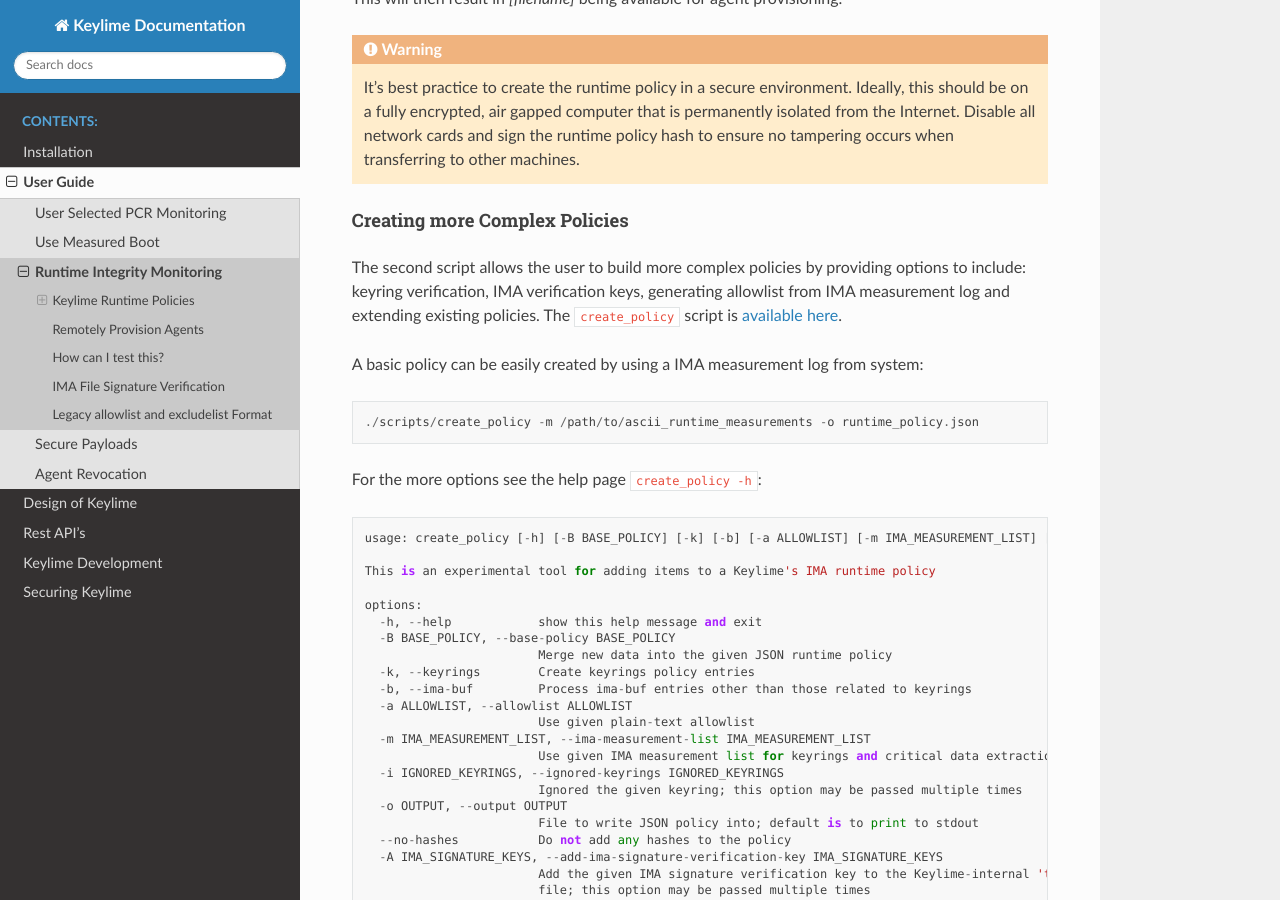
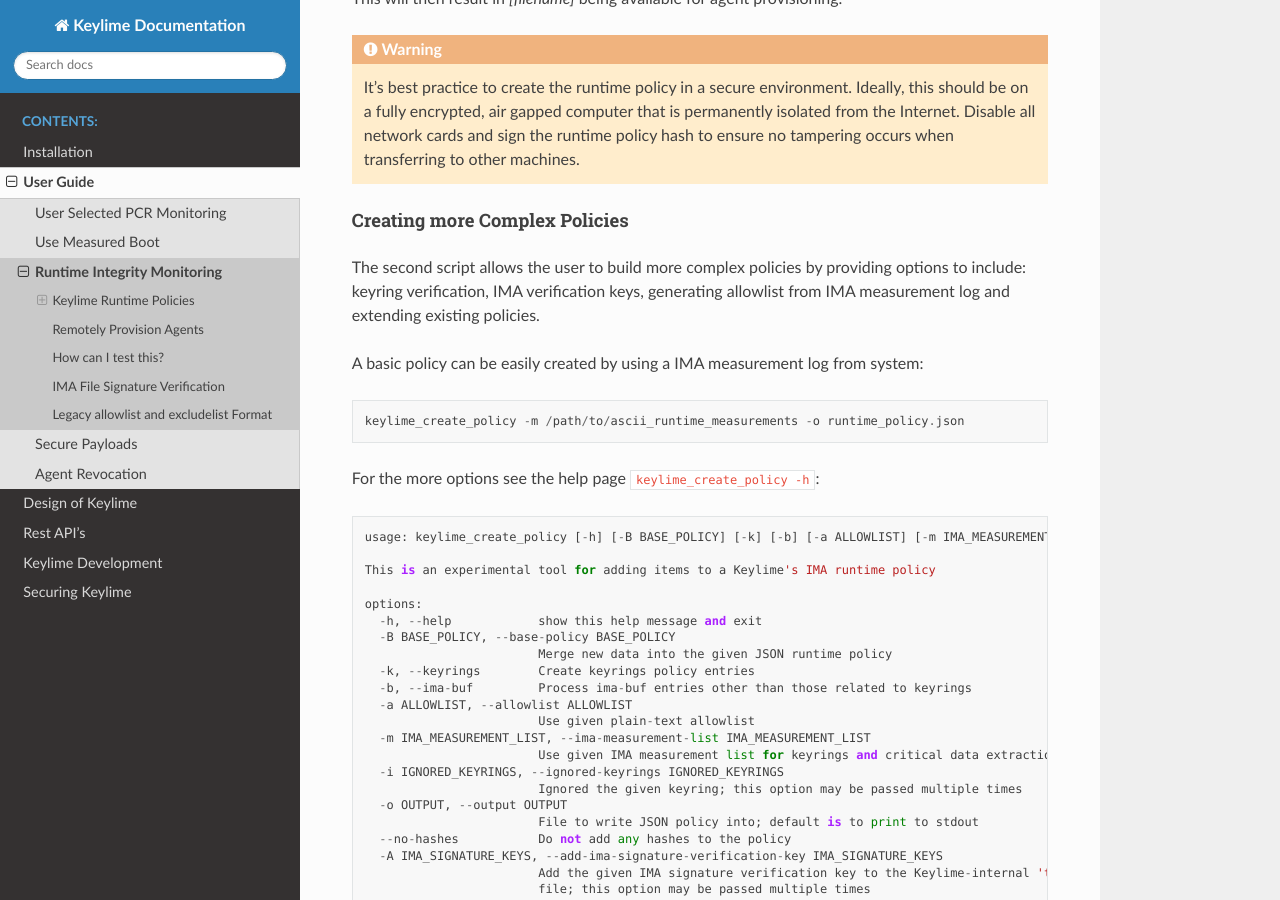
Before and after one commit to keylime/keylime, a Sphinx documentation site: the page built from docs/user_guide/runtime_ima.rst, in a window 1280 px wide and 900 px high, scrolled down 2330 px. Built offline with Sphinx 7.4.7 and the Read the Docs theme 2.0.0, drawn with Linux system fonts in a browser that asks for light colours; some of the changed text lies outside the part shown.

Commit message:
docs: Update docs to reflect renaming of create_policy tool
Signed-off-by: Stefan Berger <stefanb@linux.ibm.com>

```diff
--- a/docs/user_guide/runtime_ima.rst
+++ b/docs/user_guide/runtime_ima.rst
@@ -116,15 +116,15 @@
 ^^^^^^^^^^^^^^^^^^^^^^^^^^^^^^
 The second script allows the user to build more complex policies by providing options to include:
 keyring verification, IMA verification keys, generating allowlist from IMA measurement log
-and extending existing policies. The :code:`create_policy` script is `available here <https://github.com/keylime/keylime/blob/master/scripts/create_policy>`_.
+and extending existing policies.
 
 A basic policy can be easily created by using a IMA measurement log from system::
 
-  ./scripts/create_policy -m /path/to/ascii_runtime_measurements -o runtime_policy.json
+  keylime_create_policy -m /path/to/ascii_runtime_measurements -o runtime_policy.json
 
-For the more options see the help page :code:`create_policy -h`::
+For the more options see the help page :code:`keylime_create_policy -h`::
 
-    usage: create_policy [-h] [-B BASE_POLICY] [-k] [-b] [-a ALLOWLIST] [-m IMA_MEASUREMENT_LIST] [-i IGNORED_KEYRINGS] [-o OUTPUT] [--no-hashes] [-A IMA_SIGNATURE_KEYS]
+    usage: keylime_create_policy [-h] [-B BASE_POLICY] [-k] [-b] [-a ALLOWLIST] [-m IMA_MEASUREMENT_LIST] [-i IGNORED_KEYRINGS] [-o OUTPUT] [--no-hashes] [-A IMA_SIGNATURE_KEYS]
 
     This is an experimental tool for adding items to a Keylime's IMA runtime policy
 
@@ -410,9 +410,9 @@
 
    grep myecho /sys/kernel/security/ima/ascii_runtime_measurements
 
-We now create a new policy that includes the signing key using :code:`create_policy` script::
+We now create a new policy that includes the signing key using the :code:`keylime_create_policy` tool::
 
-  scripts/create_policy -B /path/to/runtime_policy.json -A /path/to/ima-pub.pem  -o /output/path/runtime_policy_with_key.json
+  keylime_create_policy -B /path/to/runtime_policy.json -A /path/to/ima-pub.pem  -o /output/path/runtime_policy_with_key.json
 
 After that we register the agent with the new policy::
 
```
